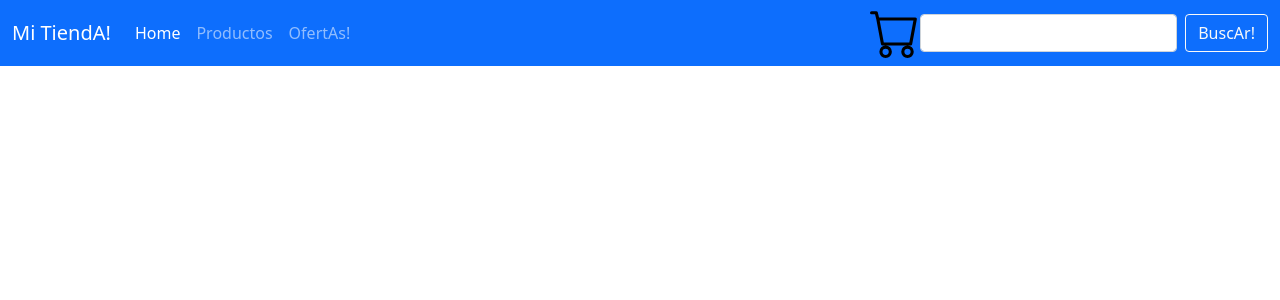
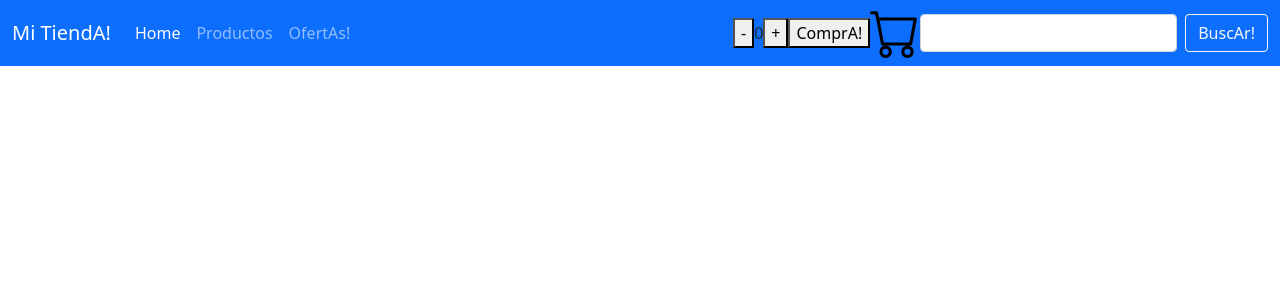
Before and after one commit to fghigo/reactclase1, a React (Create React App) app: page / in a window 1280 px wide. Shown: the top 300 px of the page. Built offline with nearby package versions, Linux system fonts and the light colour scheme.

Commit message:
contador en NavBar

```diff
--- /dev/null
+++ b/src/components/ItemCount.jsx
@@ -0,0 +1,24 @@
+import { useState } from "react";
+
+const ItemCount = ({ stock = 25, initial = 0}) => {
+    const [count, setCount] = useState(initial);
+    const contador = (op) => {
+      if (op === "-" && count > 0) {
+        setCount(count - 1);
+      }
+      if (op === "+" && count < stock) {
+        setCount(count + 1);
+      }
+    };
+
+return (
+    <>
+    <button onClick={() => contador ("-")}>-</button>
+    {count}
+    <button onClick={() => contador ("+")}>+</button>
+    <button>ComprA!</button>
+    </>
+)
+};
+
+export default ItemCount;
--- a/src/components/NavBar.jsx
+++ b/src/components/NavBar.jsx
@@ -1,4 +1,5 @@
 import CartWidget from "./CartWidget";
+import ItemCount from "./ItemCount";
 
 const NavBar = (props) => {
     console.log(props);
@@ -23,6 +24,7 @@ const NavBar = (props) => {
           <a className="nav-link" href="#">OfertAs! </a>
         </li>
       </ul>
+      <ItemCount/>
       <CartWidget/>
 
       <form className="d-flex">
```
